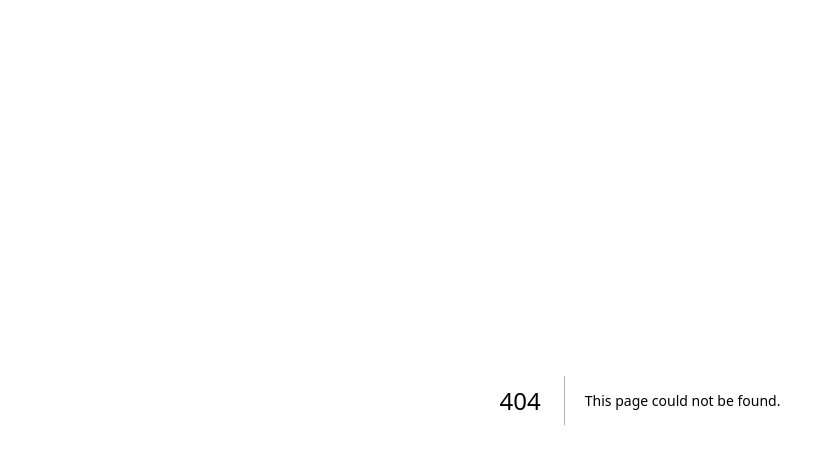
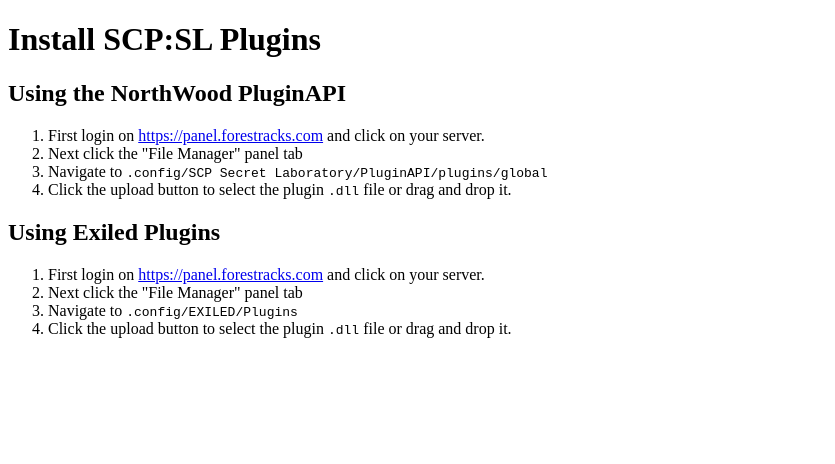
Before and after one commit to ForestRacks/Knowledgebase, a Next.js app: page /games/scpsl/installing-plugins in a window 1280 px wide. Before the commit this address had no page. Shown: the top 464 px of the page, without its empty margins (0-835 px from the left). Built offline with nearby package versions, Linux system fonts and the light colour scheme.

Commit message:
Added plugin tutorial

```diff
--- /dev/null
+++ b/pages/games/scpsl/installing-plugins.mdx
@@ -0,0 +1,13 @@
+# Install SCP:SL Plugins
+
+## Using the NorthWood PluginAPI
+1) First login on [https://panel.forestracks.com](https://panel.forestracks.com) and click on your server.
+2) Next click the "File Manager" panel tab
+3) Navigate to `.config/SCP Secret Laboratory/PluginAPI/plugins/global`
+4) Click the upload button to select the plugin `.dll` file or drag and drop it.
+
+## Using Exiled Plugins
+1) First login on [https://panel.forestracks.com](https://panel.forestracks.com) and click on your server.
+2) Next click the "File Manager" panel tab
+3) Navigate to `.config/EXILED/Plugins`
+4) Click the upload button to select the plugin `.dll` file or drag and drop it.
```
